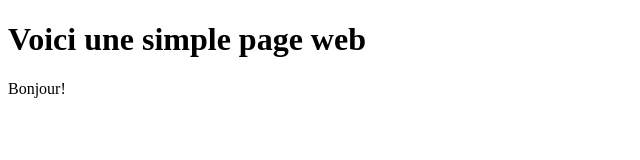
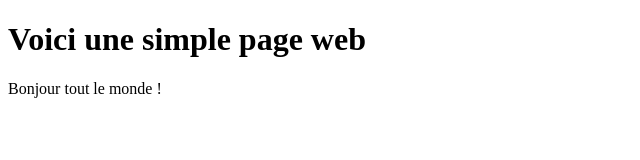
Before and after one commit to YousraTagmouti/toto, a plain HTML site: page index.html in a window 1280 px wide. Shown: the whole page, without its empty margins (0-640 px from the left). Drawn offline with Linux system fonts and the light colour scheme.

Commit message:
Deuxième modification

```diff
--- a/index.html
+++ b/index.html
@@ -4,7 +4,7 @@
 
 	<h1>Voici une simple page web</h1>
 
-	<p>Bonjour!</p>
+	<p>Bonjour tout le monde !</p>
 
 	</body>
 </html>
```
